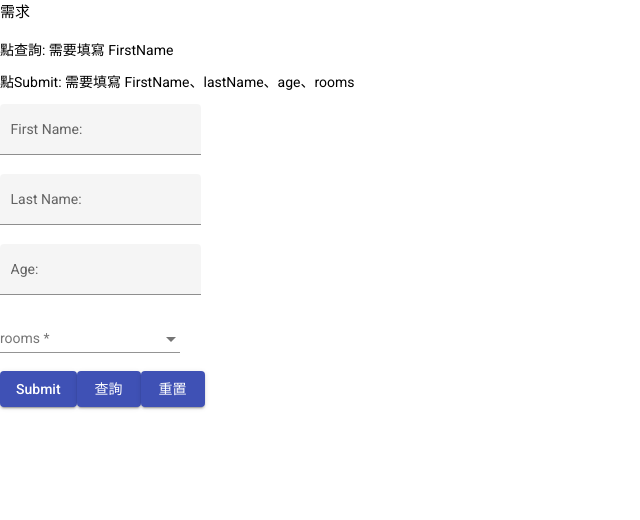
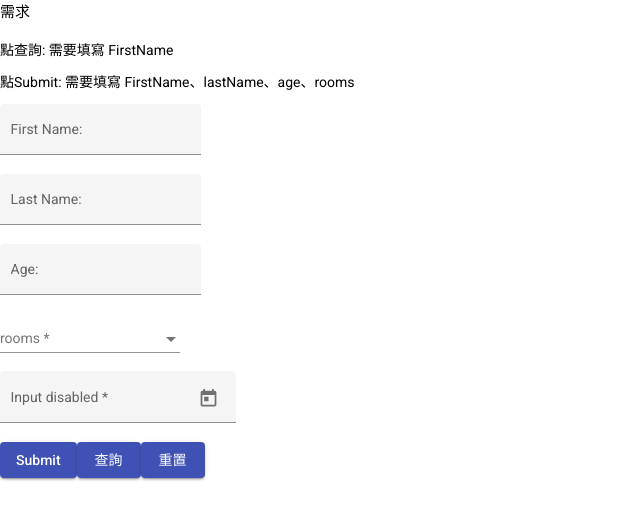
Before and after one commit to bnmghjtyu0/let-api-angular, an Angular app: page / in a window 1280 px wide. Shown: the top 520 px of the page, without its empty margins (0-640 px from the left). Built offline with nearby package versions, Linux system fonts and the light colour scheme.

Commit message:
驗證 date-picker

```diff
--- /dev/null
+++ b/src/app/components/form/datepicker-validator.ts
@@ -0,0 +1,15 @@
+import { ValidatorFn, AbstractControl } from '@angular/forms';
+// import { Moment } from 'moment';
+
+export function datePickerValidator(): ValidatorFn {
+  return (control: AbstractControl): { [key: string]: any } | null => {
+    let forbidden = false;
+    if (control.value) {
+      const moment = control.value;
+      // if (moment.year() > 2000 ) {
+      //   forbidden = false;
+      // }
+    }
+    return forbidden ? { 'invalidDOBYear': true } : null;
+  };
+}
--- a/src/app/components/form/form.component.html
+++ b/src/app/components/form/form.component.html
@@ -44,6 +44,22 @@
     </mat-form-field>
     <br />
 
+    <mat-form-field appearance="fill">
+      <mat-label>Input disabled</mat-label>
+      <input
+        matInput
+        [matDatepicker]="dp3"
+        [disabled]="true"
+        formControlName="date"
+      />
+      <mat-datepicker-toggle matSuffix [for]="dp3"></mat-datepicker-toggle>
+      <mat-datepicker #dp3 disabled="false"></mat-datepicker>
+      <mat-error>
+        <span *ngIf="errorHandling('date', 'required')"> 請選擇日期</span>
+      </mat-error>
+    </mat-form-field>
+    <br />
+
     <!-- 必須要在 form 裡面，才能觸發錯誤訊息 -->
     <button mat-raised-button color="primary" (click)="onSubmit()">
       Submit
--- a/src/app/components/form/form.component.ts
+++ b/src/app/components/form/form.component.ts
@@ -8,7 +8,7 @@ import {
   FormControl,
 } from '@angular/forms';
 import { Room } from './form';
-
+import { datePickerValidator } from './datepicker-validator';
 function NoNegativeNumbers(control: AbstractControl) {
   return control.value < 0 ? { negativeNumber: true } : null;
 }
@@ -44,6 +44,7 @@ export class FormComponent implements OnInit {
         lastName: [null],
         age: [null],
         room: [null, Validators.required],
+        date: [null, [Validators.required, datePickerValidator()]],
       },
       {
         validators: [this.roomOver18Validator.onlyAccessRoomsOver18(18)],
@@ -109,6 +110,7 @@ export class FormComponent implements OnInit {
       lastName: [Validators.required],
       age: [Validators.required],
       room: [Validators.required],
+      date: [Validators.required, datePickerValidator()],
     };
     this.addValidators(this.profileForm, validationType);
     let firstName = this.profileForm.controls.firstName.value;
```
